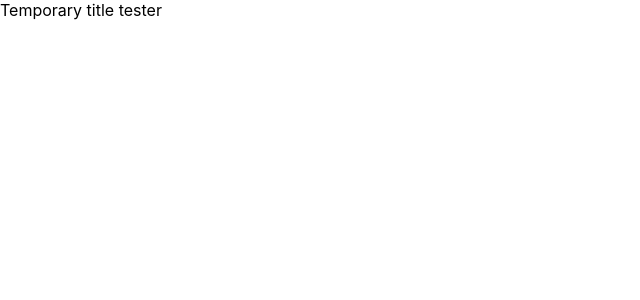
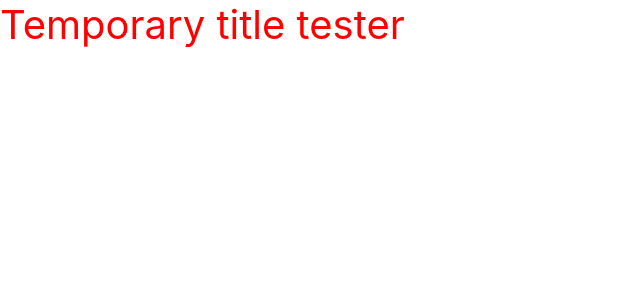
Before and after one commit to akshatsabavat/React-plus-Sheets, a React (Create React App) app: page / in a window 1280 px wide. Shown: the top 300 px of the page, without its empty margins (0-640 px from the left). Built offline with nearby package versions, Linux system fonts and the light colour scheme.

Commit message:
feat(Project) - Setup complete

```diff
--- a/src/views/Home/Home.scss
+++ b/src/views/Home/Home.scss
@@ -1,5 +1,5 @@
 .TempHolder {
-  &__title {
+  &__Title {
     color: red;
     font: bold;
     font-size: 40px;
```
Also changed, not shown: src/App.js (line endings or trailing spaces).
